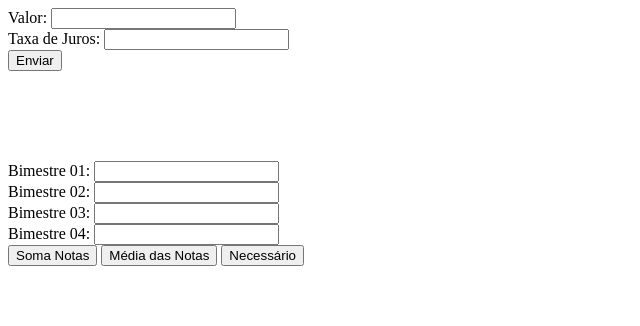
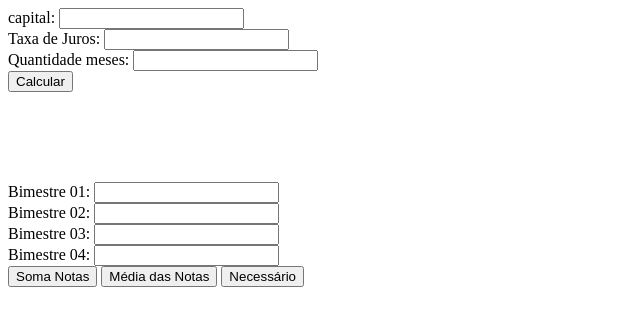
Before and after one commit to legorll/primeiroi_3t-1, a plain HTML site: page index.html in a window 1280 px wide. Shown: the whole page, without its empty margins (0-640 px from the left). Drawn offline with Linux system fonts and the light colour scheme.

Commit message:
Update index.html

```diff
--- a/index.html
+++ b/index.html
@@ -10,9 +10,11 @@
 </head>
 <body>
 
- Valor: <input id="valor" type="text"> <br>
+ capital: <input id="valor" type="text"> <br>
  Taxa de Juros: <input id="juros" type="text"> <br>
- <button onclick="total()">Enviar</button>
+ Quantidade meses: <input id="meses" type="text"> <br>
+
+ <button onclick="total()">Calcular</button>
 
  <br><br><br><br>
  <span id="resultado"></span><br><br>
```
